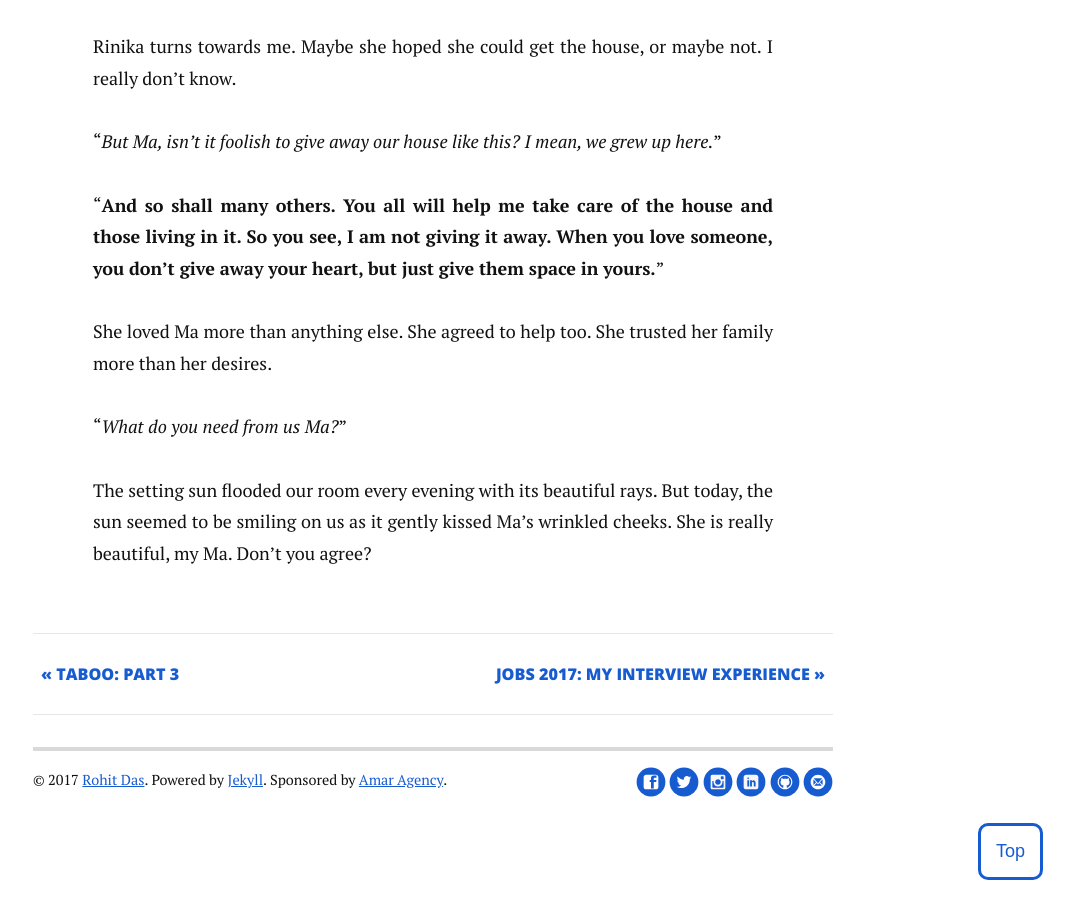
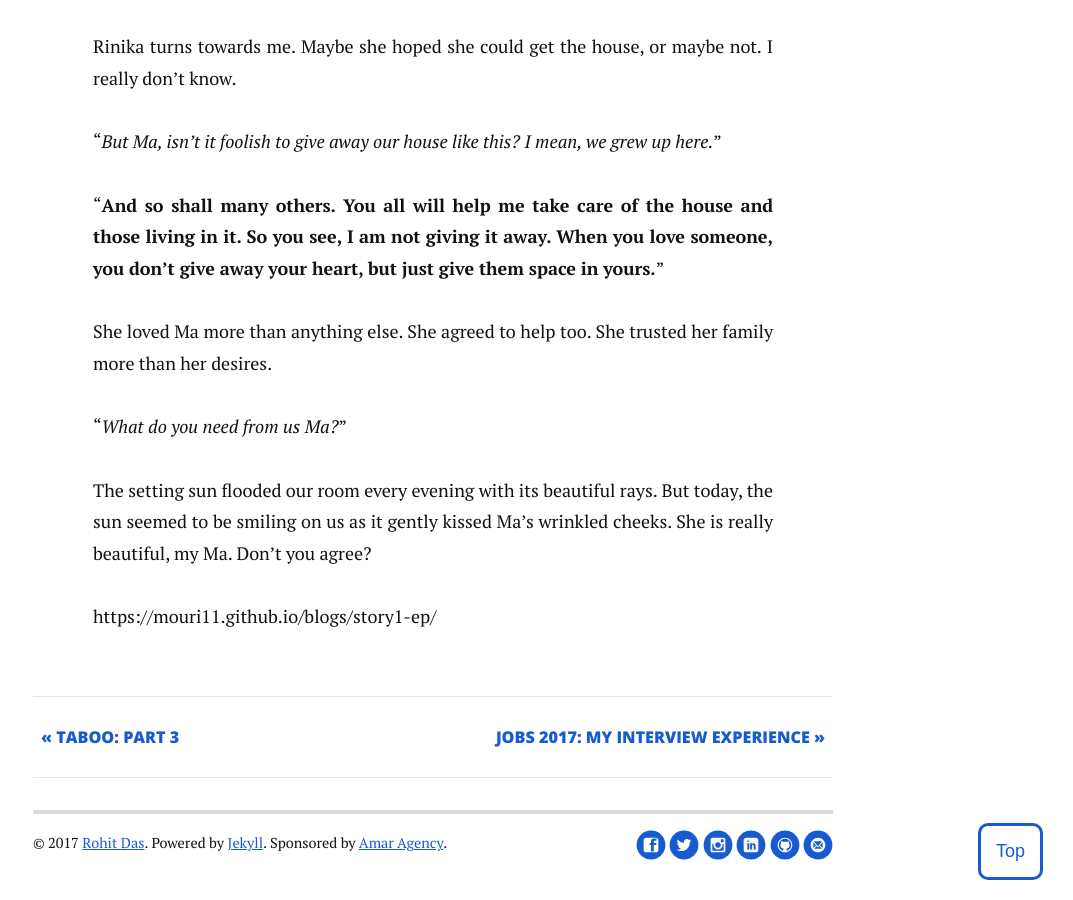
Before and after one commit to mouri11/blogs, a Jekyll site: the page built from _posts/2017-07-27-story1-ep.markdown, in a window 1280 px wide and 900 px high, scrolled down 1974 px. Shown: the whole window, without its empty margins (207-1280 px from the left). Built offline with Jekyll 4.4.1, drawn with Linux system fonts in a browser that asks for light colours; nearby versions of some CDN libraries; comment, search, counter and statistics services are not loaded.

Commit message:
Minor Changes
Signed-off-by: Rohit Das <rohit.das950@gmail.com>

```diff
--- a/_includes/disqus.html
+++ b/_includes/disqus.html
@@ -19,3 +19,5 @@ s.setAttribute('data-timestamp', +new Date());
 })();
 </script>
 <noscript>Please enable JavaScript to view the <a href="https://disqus.com/?ref_noscript">comments powered by Disqus.</a></noscript>
+
+<p>{{ page.url | prepend: site.url }}</p>
```
